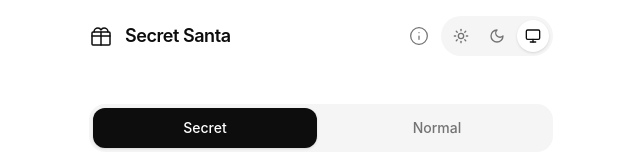
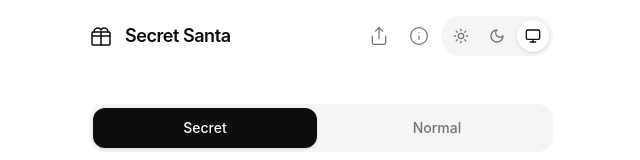
Before and after one commit to SimeonTsvetanov/secret_santa, a React (Vite) app: page / in a window 1280 px wide. Shown: the top 160 px of the page, without its empty margins (319-959 px from the left). Built offline with nearby package versions, Linux system fonts and the light colour scheme.

Commit message:
Add Share button to header

```diff
--- a/src/App.tsx
+++ b/src/App.tsx
@@ -119,6 +119,25 @@ function App() {
     const { outcome } = await deferredPrompt.userChoice
     if (outcome === 'accepted') setShowInstallBanner(false)
     setDeferredPrompt(null)
+  }
+
+  const handleShare = async () => {
+    const shareData = {
+      title: 'Secret Santa 🎁',
+      text: 'Organize your Secret Santa gift exchange easily! No servers, no sign-ups.',
+      url: 'https://simeontsvetanov.github.io/secret_santa/'
+    }
+
+    if (navigator.share) {
+      try {
+        await navigator.share(shareData)
+      } catch (err) {
+        console.error('Share failed:', err)
+      }
+    } else {
+      navigator.clipboard.writeText(shareData.url)
+      alert('Link copied to clipboard! 📋')
+    }
   }
 
   const addParticipant = () => {
@@ -336,6 +355,17 @@ function App() {
             <span className="text-lg font-semibold tracking-tight">Secret Santa</span>
           </div>
           <div className="flex items-center gap-1">
+            <button
+              onClick={handleShare}
+              className="p-2 rounded-lg text-muted-foreground hover:text-foreground hover:bg-secondary transition-colors"
+              title="Share App"
+            >
+              <svg className="w-5 h-5" fill="none" stroke="currentColor" viewBox="0 0 24 24" strokeWidth="1.5" strokeLinecap="round" strokeLinejoin="round">
+                <path d="M4 12v8a2 2 0 0 0 2 2h12a2 2 0 0 0 2-2v-8" />
+                <polyline points="16 6 12 2 8 6" />
+                <line x1="12" y1="2" x2="12" y2="15" />
+              </svg>
+            </button>
             <button
               onClick={() => setShowInfoModal(true)}
               className="p-2 rounded-lg text-muted-foreground hover:text-foreground hover:bg-secondary transition-colors"
```
